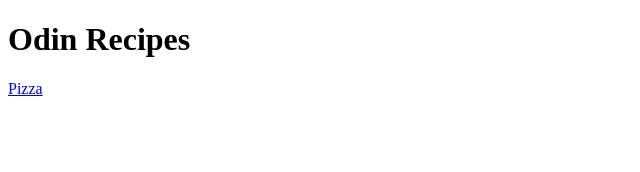
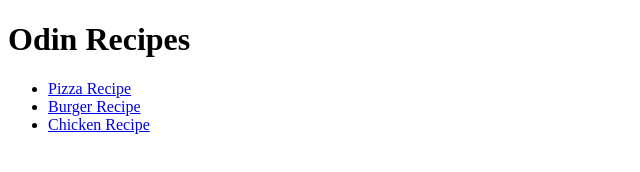
Before and after one commit to NotQasim/odin-recipes, a plain HTML site: page index.html in a window 1280 px wide. Shown: the whole page, without its empty margins (0-640 px from the left). Drawn offline with Linux system fonts and the light colour scheme.

Commit message:
Update index page
Added all recipes.

```diff
--- a/index.html
+++ b/index.html
@@ -7,6 +7,10 @@
 </head>
 <body>
     <h1>Odin Recipes</h1>
-    <a href="./recipes/pizza.html">Pizza</a>
+    <ul>
+        <li><a href="./recipes/pizza.html">Pizza Recipe</a></li>
+        <li><a href="./recipes/burger.html">Burger Recipe</a></li>
+        <li><a href="./recipes/chicken.html">Chicken Recipe</a></li>
+    </ul>
 </body>
 </html>
```
